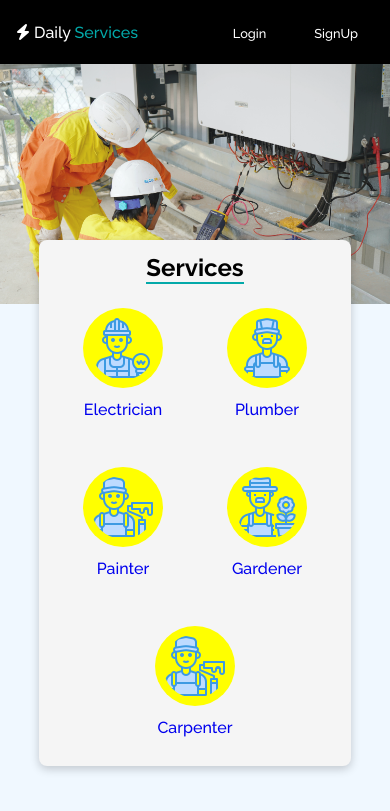
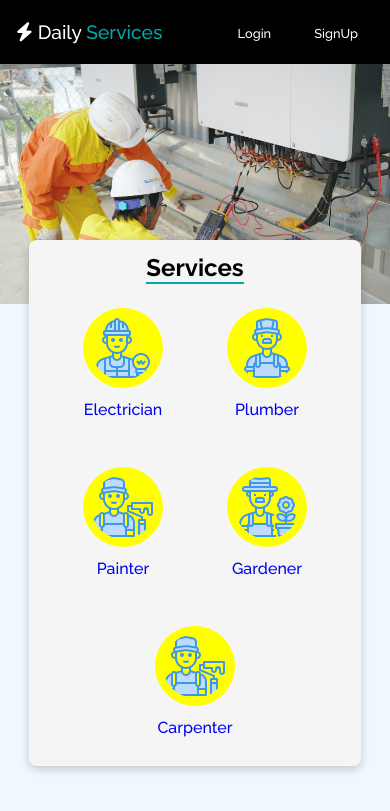
Before and after one commit to rutikgagare/dailyServicse, a PHP site: page / in a window 390 px wide. Shown: the top 811 px of the page. Run offline with PHP 8.4, Linux system fonts and the light colour scheme; some libraries are stand-ins or nearby versions.

Commit message:
nav styling

```diff
--- a/style.css
+++ b/style.css
@@ -178,7 +178,7 @@ a{
 
 @media only screen and (max-width: 600px) {
     .services{
-        width: 80%;
+        width: 85%;
         margin: auto;
     }
 
@@ -187,10 +187,14 @@ a{
     }
 
     .nav .logo a h2{
-        font-size: 1rem;
+        font-size: 1.2rem;
     }
 
     .nav ul li a{
         font-size: 0.8rem;
     }
+
+    .nav ul{
+        gap: 0.7rem;
+    }
 }
```
